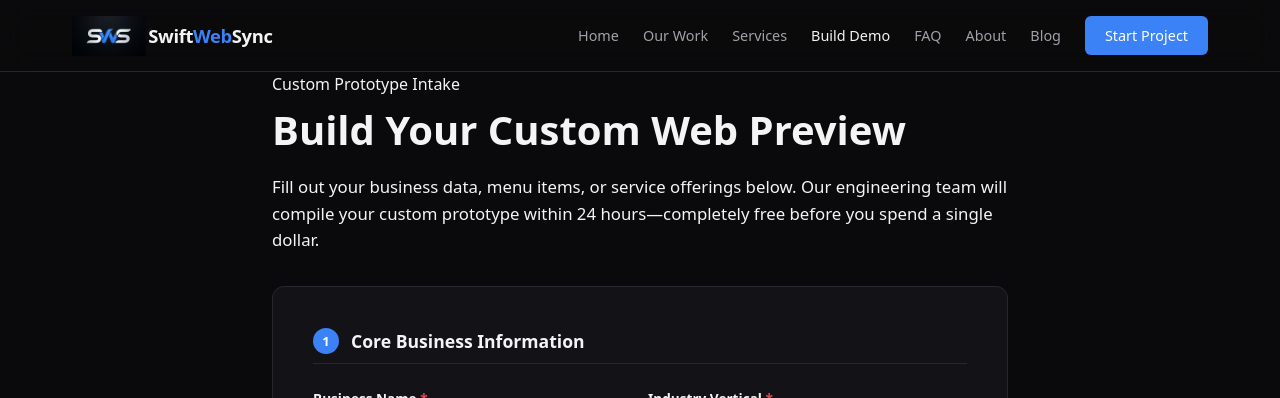
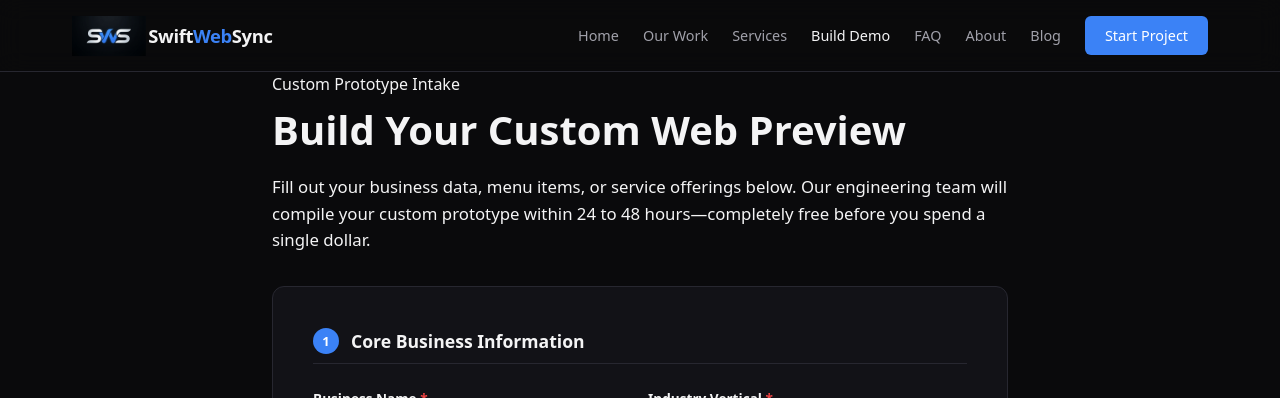
Before and after one commit to Khisal786/SwiftWebSync, a Jekyll site: the page built from setup/index.html, in a window 1280 px wide and 1400 px high. Shown: the top 398 px of the window. Built offline with Jekyll 4.4.1, drawn with Linux system fonts in a browser that asks for light colours; some of the changed text lies outside the part shown.

Commit message:
Revise setup form HTML for clarity and functionality
Updated the setup form HTML structure and content to enhance user experience and clarify instructions.

```diff
--- a/setup/index.html
+++ b/setup/index.html
@@ -11,7 +11,7 @@
       <span class="badge-dot"></span> Custom Prototype Intake
     </div>
     <h1 style="font-size: 2.5rem; margin-bottom: 0.75rem;">Build Your Custom <span>Web Preview</span></h1>
-    <p style="color: var(--text-muted); font-size: 1.05rem;">Fill out your business data, menu items, or service offerings below. Our engineering team will compile your custom prototype within 24 hours—completely free before you spend a single dollar.</p>
+    <p style="color: var(--text-muted); font-size: 1.05rem;">Fill out your business data, menu items, or service offerings below. Our engineering team will compile your custom prototype within 24 to 48 hours—completely free before you spend a single dollar.</p>
   </div>
 </section>
 
@@ -24,7 +24,7 @@
       <!-- Success Banner matching your Contact Us style -->
       <div class="setup-success-message" id="successMessage" style="display: none;">
         <h3>Message Received Successfully!</h3>
-        <p>Thank you for reaching out. Our engineering desk is reviewing your details and will deliver your custom prototype preview within 2 hours.</p>
+        <p>Thank you for reaching out. Our engineering desk is reviewing your details and will deliver your custom prototype preview within 24 to 48 hours.</p>
       </div>
 
       <!-- Form with async submit handling via JavaScript -->
@@ -219,7 +219,7 @@
         <!-- SUBMIT BUTTON -->
         <div class="setup-submit-wrapper">
           <button type="submit" id="submitBtn">🚀 Submit Prototype Request &rarr;</button>
-          <p>🔒 Zero spam. We use these exact specs to build your custom live demo within 24 hours.</p>
+          <p>🔒 Zero spam. We use these exact specs to build your custom live demo within 24 to 48 hours.</p>
         </div>
 
       </form>
```
